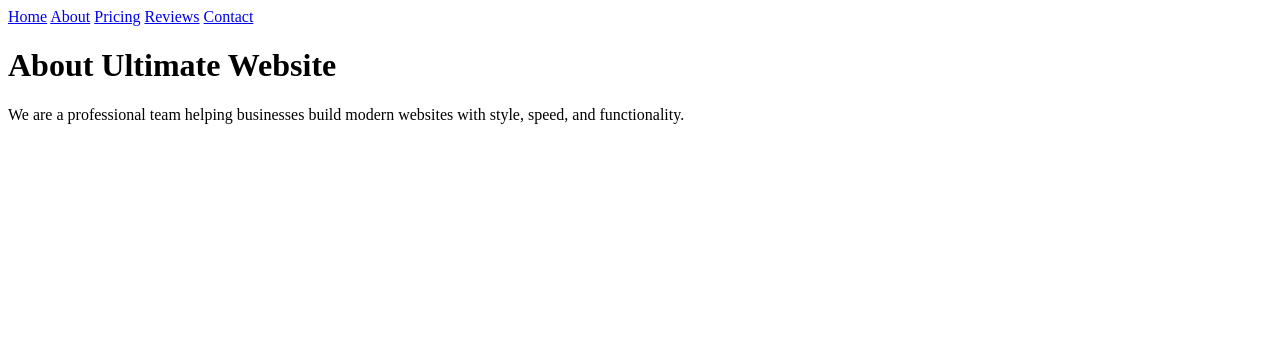
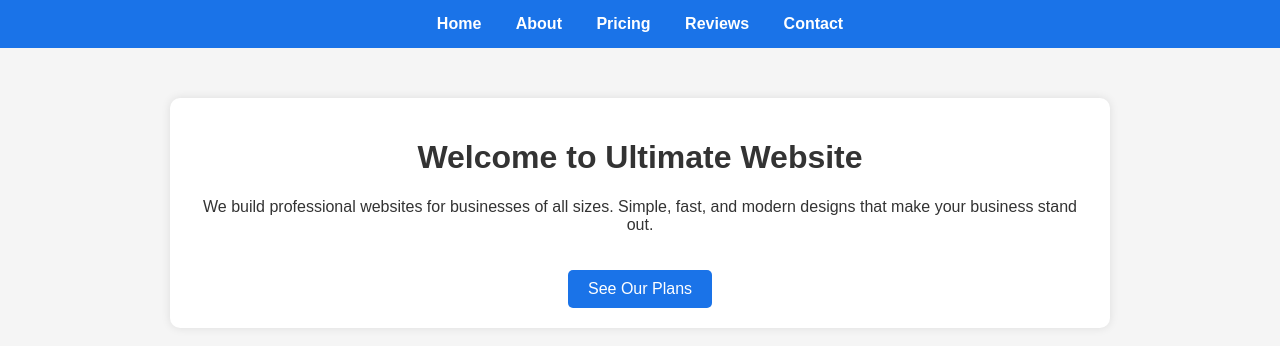
Before and after one commit to QuickVoicee/Buildora, a plain HTML site: page index.html in a window 1280 px wide. Drawn offline with Linux system fonts and the light colour scheme.

Commit message:
Add files via upload

```diff
--- a/index.html
+++ b/index.html
@@ -1,9 +1,63 @@
 <!DOCTYPE html>
 <html>
 <head>
-  <title>About Us - Ultimate Website</title>
+  <title>Ultimate Website - Home</title>
+  <meta charset="UTF-8">
+  <meta name="viewport" content="width=device-width, initial-scale=1.0">
+  <style>
+    body {
+      font-family: Arial, sans-serif;
+      margin: 0;
+      padding: 0;
+      background: #f5f5f5;
+      color: #333;
+    }
+
+    nav {
+      background: #1a73e8; /* Blue header */
+      padding: 15px;
+      text-align: center;
+    }
+
+    nav a {
+      color: white;
+      text-decoration: none;
+      margin: 0 15px;
+      font-weight: bold;
+    }
+
+    nav a:hover {
+      text-decoration: underline;
+    }
+
+    .container {
+      max-width: 900px;
+      margin: 50px auto;
+      padding: 20px;
+      background: white;
+      border-radius: 10px;
+      box-shadow: 0 0 10px rgba(0,0,0,0.1);
+      text-align: center;
+    }
+
+    button {
+      padding: 10px 20px;
+      background: #1a73e8;
+      color: white;
+      border: none;
+      border-radius: 5px;
+      font-size: 16px;
+      cursor: pointer;
+      margin-top: 20px;
+    }
+
+    button:hover {
+      background: #155ab6;
+    }
+  </style>
 </head>
 <body>
+
   <nav>
     <a href="index.html">Home</a>
     <a href="about.html">About</a>
@@ -12,7 +66,11 @@
     <a href="contact.html">Contact</a>
   </nav>
 
-  <h1>About Ultimate Website</h1>
-  <p>We are a professional team helping businesses build modern websites with style, speed, and functionality.</p>
+  <div class="container">
+    <h1>Welcome to Ultimate Website</h1>
+    <p>We build professional websites for businesses of all sizes. Simple, fast, and modern designs that make your business stand out.</p>
+    <button onclick="location.href='pricing.html'">See Our Plans</button>
+  </div>
+
 </body>
 </html>
```
